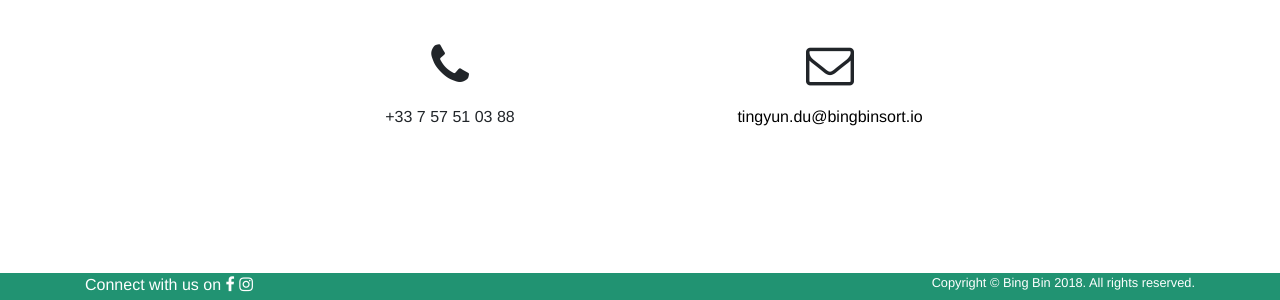
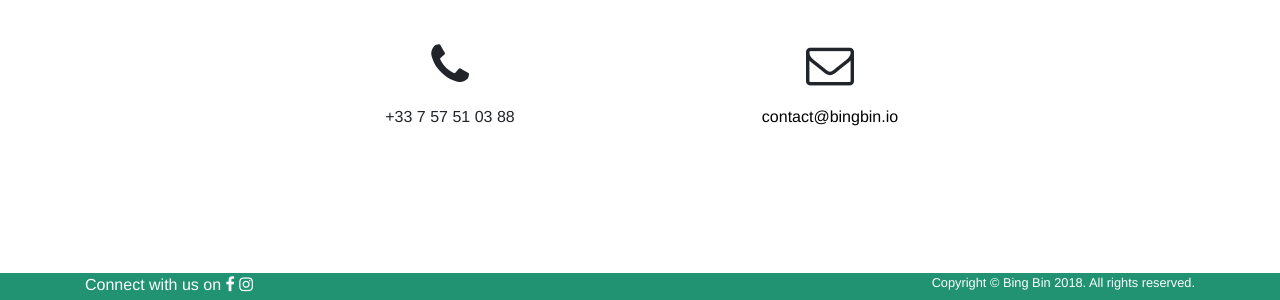
Before and after one commit to NathanKun/bing-bin-web, a PHP site: page /BingBinWeb/ in a window 1280 px wide. Shown: the part 4364-4664 px from the top of the page. Run offline with PHP 8.4, Linux system fonts and the light colour scheme; style sheets or scripts are compiled from the project's sources; some libraries are stand-ins or nearby versions; some web fonts are replaced.

Commit message:
change mail

```diff
--- a/void/controllers/Facebook.php
+++ b/void/controllers/Facebook.php
@@ -9,6 +9,9 @@ class Facebook extends MY_Controller {
 
     }
 
+    /*
+     * $userToken : a facebook user token for the app
+     */
     private function verifyToken($userToken)
     {
         // URL for request
@@ -33,6 +36,9 @@ class Facebook extends MY_Controller {
         }
     }
 
+    /*
+     * $userToken : a facebook user token for the app
+     */
     public function authorizeLogin($userToken)
     {
         $graph = $this->verifyToken($userToken);
--- a/void/controllers/Welcome.php
+++ b/void/controllers/Welcome.php
@@ -13,6 +13,7 @@ class Welcome extends MY_Controller {
 		$this->var['content']['story'] = json_decode(file_get_contents('void/parameters/welcome-fr/story-section.json'), true);
 		$this->var['content']['contact'] = json_decode(file_get_contents('void/parameters/welcome-fr/contact-section.json'), true);
 		$this->var['content']['team'] = json_decode(file_get_contents('void/parameters/welcome-fr/team-section.json'), true);
+
 
 		$this->setView('welcome/index');
 		$this->layout('main','header-landpage');
--- a/void/models/UsersModel.php
+++ b/void/models/UsersModel.php
@@ -46,6 +46,9 @@ class UsersModel extends CI_Model
         return $id;
     }
 
+    /*
+     * $user_id : a facebook user id for the app
+     */
     public function isRegister_FB($user_id)
     {
         $rep = $this->db->select('*')
--- a/void/views/components/layout/main.php
+++ b/void/views/components/layout/main.php
@@ -9,7 +9,7 @@
         <title>BingBin | Sort better, live better</title>
 
         <!-- Bootstrap core CSS -->
-        <link href="<?php URL ?>assets/vendor/bootstrap/css/bootstrap.min.css" rel="stylesheet">
+        <link href="assets/vendor/bootstrap/css/bootstrap.min.css" rel="stylesheet">
 
         <!-- Custom fonts for this template -->
         <link href="assets/vendor/font-awesome/css/font-awesome.min.css" rel="stylesheet" type="text/css">
--- a/void/views/welcome/index.php
+++ b/void/views/welcome/index.php
@@ -249,7 +249,7 @@
           <div class="col-lg-4 mr-auto text-center text-black">
             <i class="fa fa-envelope-o fa-3x mb-3 sr-contact"></i>
             <p>
-              <a class="contact" href="mailto:tingyun.du@bingbin.io">tingyun.du@bingbinsort.io</a>
+              <a class="contact" href="mailto:tingyun.du@bingbin.io">contact@bingbin.io</a>
             </p>
           </div>
         </div>
```
